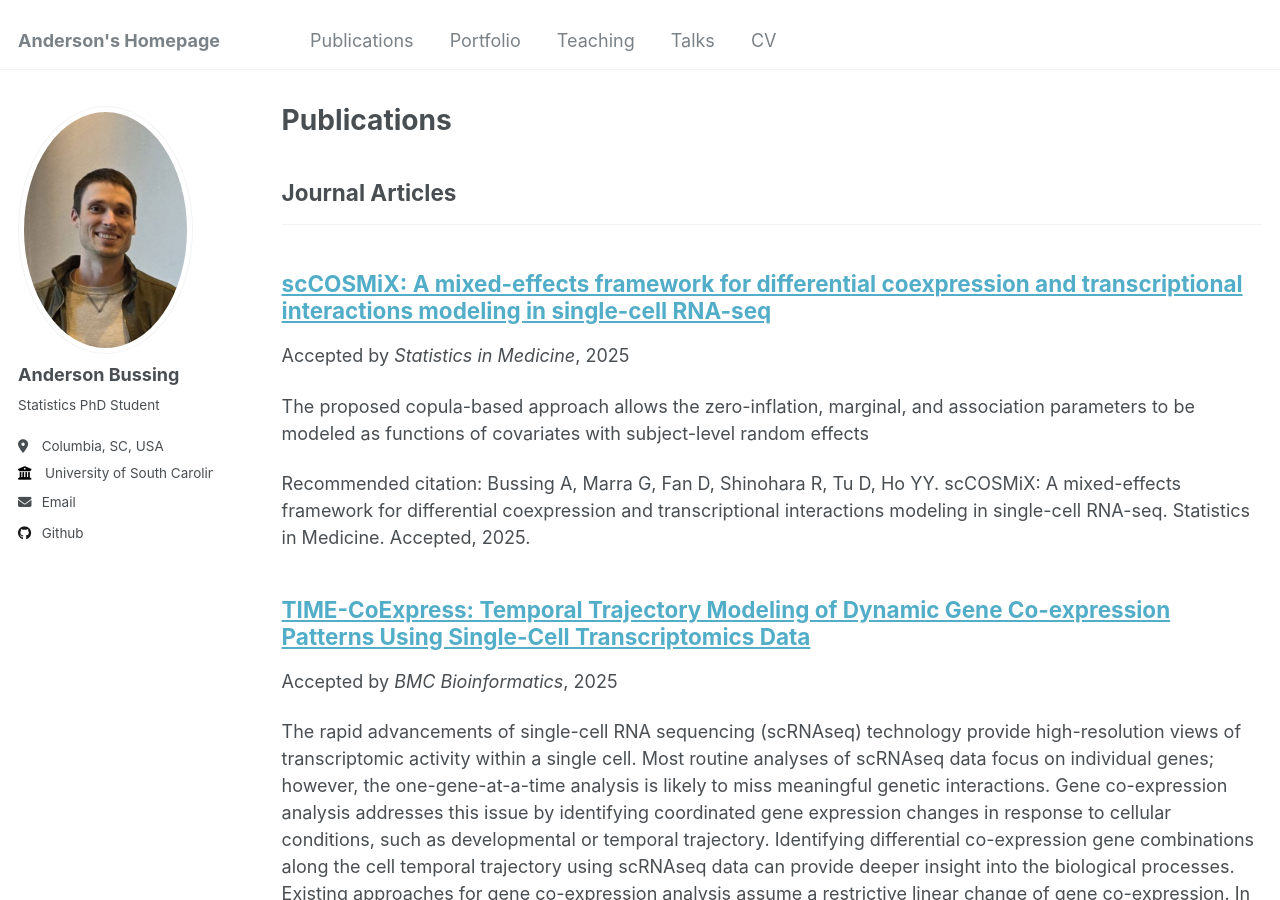
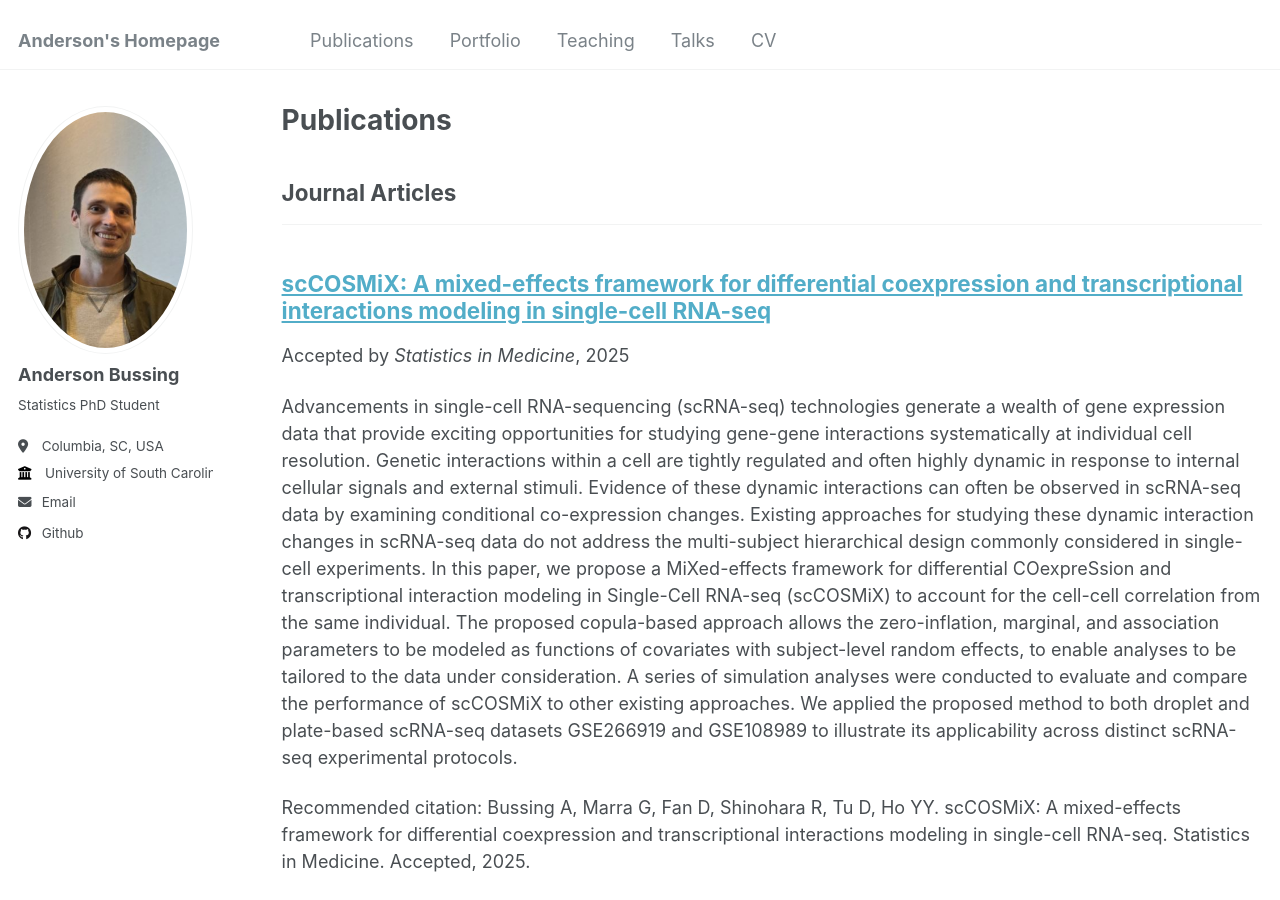
Before and after one commit to abussing/abussing.github.io, a Jekyll site: the page built from _pages/publications.html, in a window 1280 px wide and 900 px high. Built offline with Jekyll 4.4.1, drawn with Linux system fonts in a browser that asks for light colours; part of the change alters nothing that is shown.

```diff
--- a/_publications/scCOSMiX.md
+++ b/_publications/scCOSMiX.md
@@ -3,7 +3,6 @@ title: "scCOSMiX: A mixed-effects framework for differential coexpression and tr
 collection: publications
 category: manuscripts
 permalink: /publication/scCOSMiX
-excerpt: 'The proposed copula-based approach allows the zero-inflation, marginal, and association parameters to be modeled as functions of covariates with subject-level random effects'
 date: 2025-07-17
 venue: "Statistics in Medicine (accepted)"
 citation: 'Bussing A, Marra G, Fan D, Shinohara R, Tu D, Ho YY. scCOSMiX: A mixed-effects framework for differential coexpression and transcriptional interactions modeling in single-cell RNA-seq. Statistics in Medicine. Accepted, 2025.'
```
